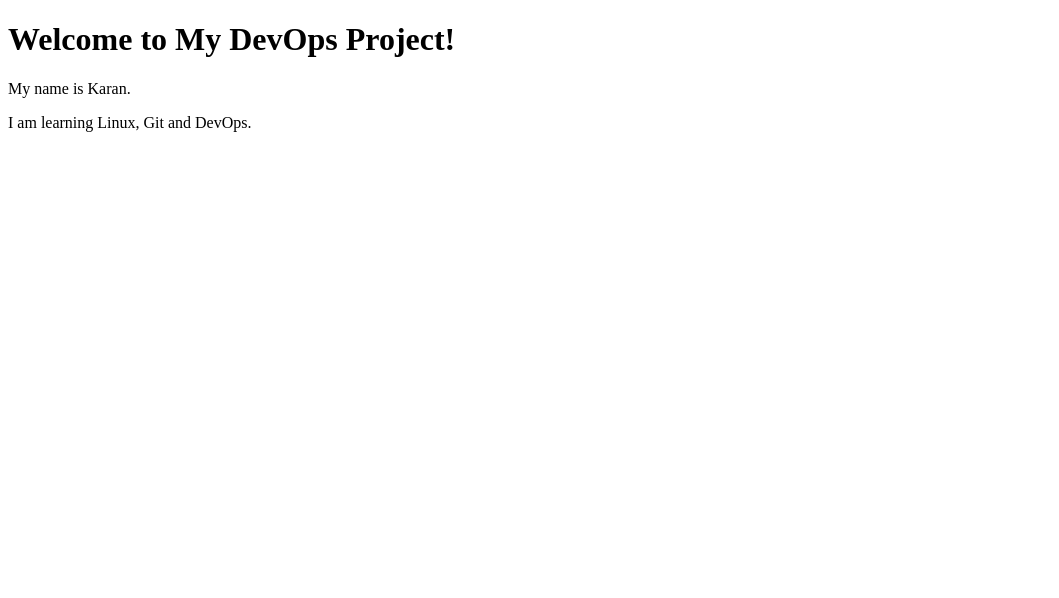
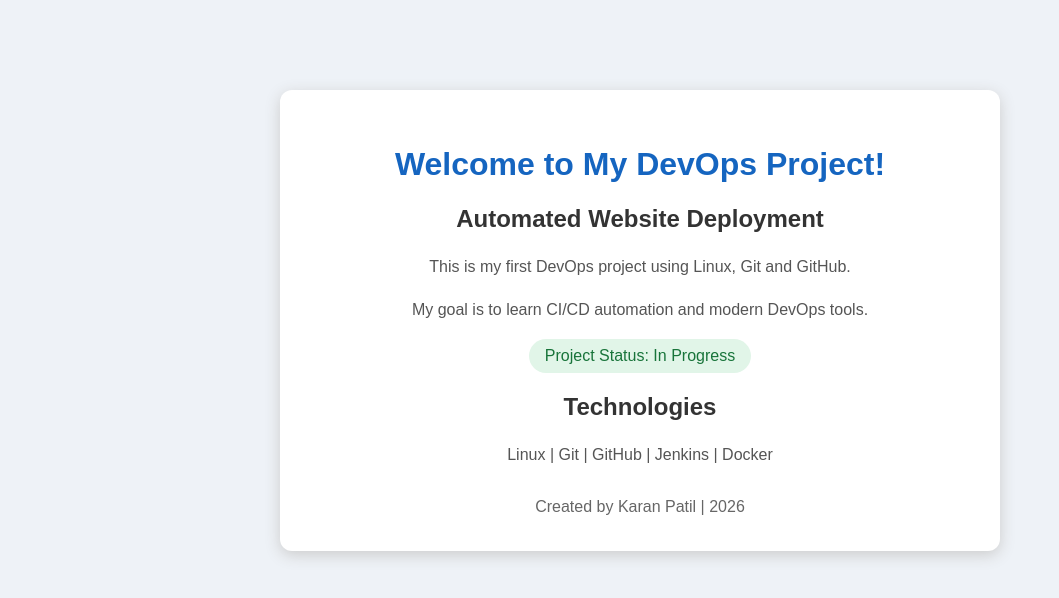
Before and after one commit to karanpatil2025/devops-project, a plain HTML site: page index.html in a window 1280 px wide. Shown: the whole page, without its empty margins (0-1059 px from the left). Drawn offline with Linux system fonts and the light colour scheme.

Commit message:
update DevOps project website

```diff
--- a/index.html
+++ b/index.html
@@ -1,11 +1,51 @@
 <!DOCTYPE html>
-<html>
+<html lang="en">
 <head>
+    <meta charset="UTF-8">
+    <meta name="viewport" content="width=device-width, initial-scale=1.0">
     <title>My DevOps Project</title>
+    <style>
+        body {
+            font-family: Arial, sans-serif;
+            background: #eef2f7;
+            text-align: center;
+            padding: 50px 20px;
+            margin: 0;
+        }
+        .container {
+            background: white;
+            max-width: 650px;
+            margin: 40px auto;
+            padding: 35px;
+            border-radius: 12px;
+            box-shadow: 0 4px 15px #cccccc;
+        }
+        h1 { color: #1565c0; }
+        h2 { color: #333333; }
+        p { color: #555555; line-height: 1.7; }
+        .badge {
+            display: inline-block;
+            background: #e1f5e8;
+            color: #18743a;
+            padding: 8px 16px;
+            border-radius: 20px;
+        }
+        footer {
+            margin-top: 30px;
+            color: #666666;
+        }
+    </style>
 </head>
 <body>
-    <h1>Welcome to My DevOps Project!</h1>
-    <p>My name is Karan.</p>
-    <p>I am learning Linux, Git and DevOps.</p>
+    <div class="container">
+        <h1>Welcome to My DevOps Project!</h1>
+        <h2>Automated Website Deployment</h2>
+        <p>This is my first DevOps project using Linux, Git and GitHub.</p>
+        <p>My goal is to learn CI/CD automation and modern DevOps tools.</p>
+        <div class="badge">Project Status: In Progress</div>
+        <h2>Technologies</h2>
+        <p>Linux | Git | GitHub | Jenkins | Docker</p>
+        <footer>Created by Karan Patil | 2026</footer>
+    </div>
 </body>
 </html>
```
